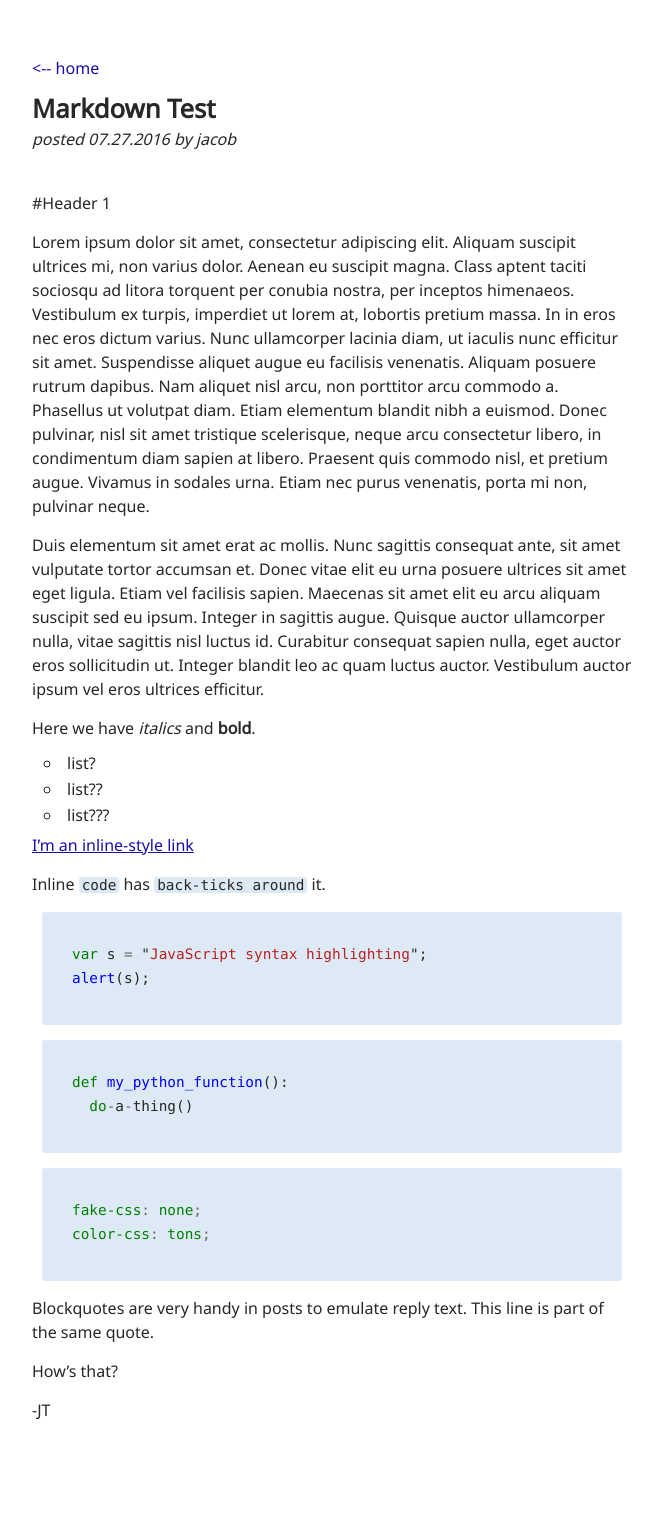
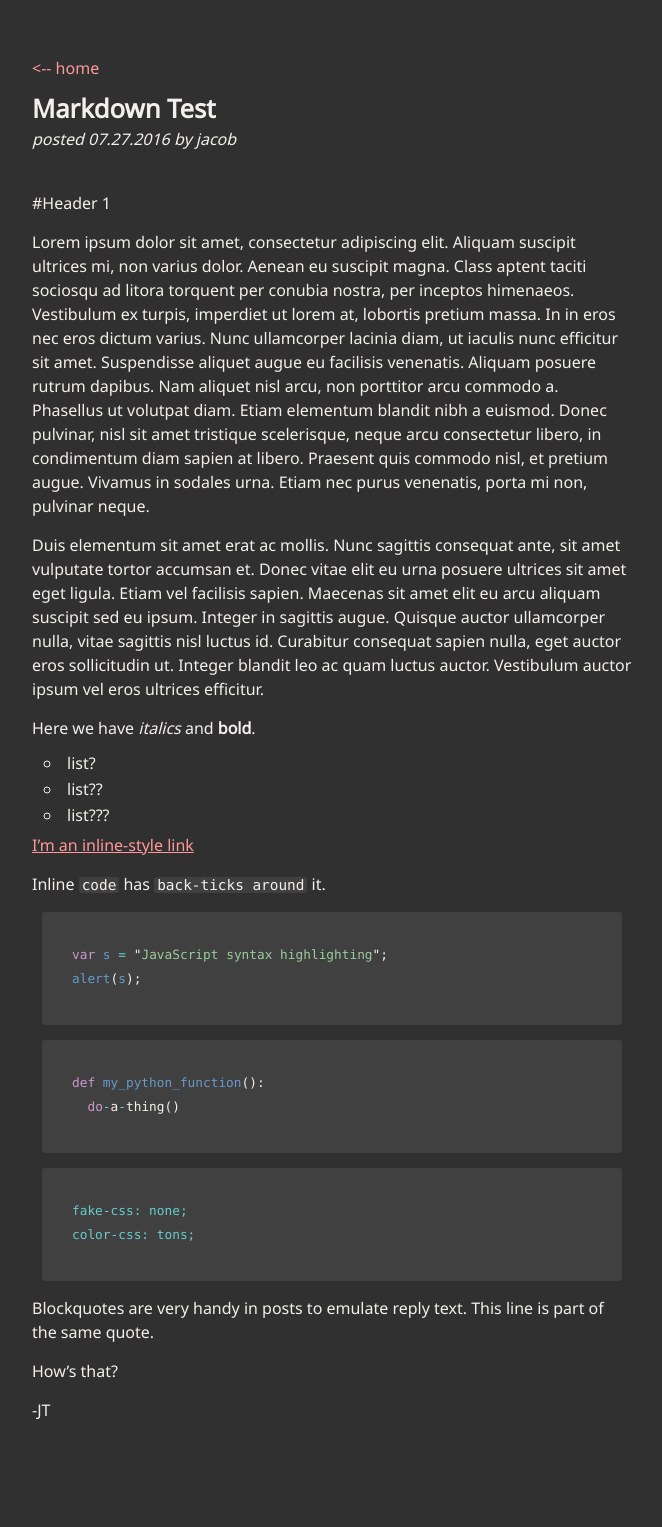
Before and after one commit to blackdoor/blog, a Jekyll site: the page built from _posts/2016-07-27-markdown-test.md, in a window 1280 px wide. Shown: the whole page, without its empty margins (308-970 px from the left). Built offline with Jekyll 4.4.1, drawn with Linux system fonts in a browser that asks for light colours.

Commit message:
updates to colors

```diff
--- a/_layouts/default.html
+++ b/_layouts/default.html
@@ -21,7 +21,7 @@
     <link rel="icon" href="/blog/assets/img/favicon.png">
     <link href='https://fonts.googleapis.com/css?family=Inconsolata:400,700' rel='stylesheet' type='text/css'>
     <link rel="stylesheet" type="text/css" href="/blog/assets/css/main.css">
-    <link rel="stylesheet" type="text/css" href="/blog/assets/css/default.css">
+    <link rel="stylesheet" type="text/css" href="/blog/assets/css/spacegray.css">
 </head>
 
 <body>
--- a/_sass/_config.scss
+++ b/_sass/_config.scss
@@ -1,9 +1,12 @@
 // COLORS
 $color-black: #272727;
 $color-white: #FFFFFF;
-$color-grey: #DDEAF6;
-$color-link: #1A0DAB;
-$color-code: #0000FF;
+$color-grey: #404040;
+$color-dgrey: #303030;
+$color-lgrey: #f2f0ec;
+$color-link-old: #1A0DAB;
+$color-link: #ff9999;
+$color-code: #FFFFFF;
 $color-hire-white: #FEFEFE;
 $color-hire-black: #272727;
 $color-hire-green: #B6EFD4;
--- a/assets/css/main.scss
+++ b/assets/css/main.scss
@@ -6,8 +6,8 @@
 @import url(https://fonts.googleapis.com/css?family=Noto+Sans);
 
 body {
-    color: $color-black;
-    background: $color-white;
+    color: $color-lgrey;
+    background: $color-dgrey;
     font-family: 'Noto Sans', ;
     font-size: 100%;
     font-weight: 400;
@@ -195,6 +195,7 @@ ul {
             font-size: 0.9em;
             border-radius: 3px;
             background: $color-grey;
+            color: #f2f0ec;
         }
         .highlight {
             word-break: normal;
@@ -210,6 +211,7 @@ ul {
             border-radius: 3px;
             background: $color-grey;
             code {
+                font-size: 0.8em;
                 padding:0px;
                 background: none;
             }
--- /dev/null
+++ b/assets/css/spacegray.scss
@@ -0,0 +1,68 @@
+---
+---
+
+.highlight .hll { background-color: #515151 }
+.highlight  { background: #2d2d2d; color: #f2f0ec }
+.highlight .c { color: #747369 } /* Comment */
+.highlight .err { color: #f2777a } /* Error */
+.highlight .k { color: #cc99cc } /* Keyword */
+.highlight .l { color: #f99157 } /* Literal */
+.highlight .n { color: #f2f0ec } /* Name */
+.highlight .o { color: #66cccc } /* Operator */
+.highlight .p { color: #f2f0ec } /* Punctuation */
+.highlight .cm { color: #747369 } /* Comment.Multiline */
+.highlight .cp { color: #747369 } /* Comment.Preproc */
+.highlight .c1 { color: #747369 } /* Comment.Single */
+.highlight .cs { color: #747369 } /* Comment.Special */
+.highlight .gd { color: #f2777a } /* Generic.Deleted */
+.highlight .ge { font-style: italic } /* Generic.Emph */
+.highlight .gh { color: #f2f0ec; font-weight: bold } /* Generic.Heading */
+.highlight .gi { color: #99cc99 } /* Generic.Inserted */
+.highlight .gp { color: #747369; font-weight: bold } /* Generic.Prompt */
+.highlight .gs { font-weight: bold } /* Generic.Strong */
+.highlight .gu { color: #66cccc; font-weight: bold } /* Generic.Subheading */
+.highlight .kc { color: #cc99cc } /* Keyword.Constant */
+.highlight .kd { color: #cc99cc } /* Keyword.Declaration */
+.highlight .kn { color: #66cccc } /* Keyword.Namespace */
+.highlight .kp { color: #cc99cc } /* Keyword.Pseudo */
+.highlight .kr { color: #cc99cc } /* Keyword.Reserved */
+.highlight .kt { color: #ffcc66 } /* Keyword.Type */
+.highlight .ld { color: #99cc99 } /* Literal.Date */
+.highlight .m { color: #f99157 } /* Literal.Number */
+.highlight .s { color: #99cc99 } /* Literal.String */
+.highlight .na { color: #6699cc } /* Name.Attribute */
+.highlight .nb { color: #f2f0ec } /* Name.Builtin */
+.highlight .nc { color: #ffcc66 } /* Name.Class */
+.highlight .no { color: #f2777a } /* Name.Constant */
+.highlight .nd { color: #66cccc } /* Name.Decorator */
+.highlight .ni { color: #f2f0ec } /* Name.Entity */
+.highlight .ne { color: #f2777a } /* Name.Exception */
+.highlight .nf { color: #6699cc } /* Name.Function */
+.highlight .nl { color: #f2f0ec } /* Name.Label */
+.highlight .nn { color: #ffcc66 } /* Name.Namespace */
+.highlight .nx { color: #6699cc } /* Name.Other */
+.highlight .py { color: #f2f0ec } /* Name.Property */
+.highlight .nt { color: #66cccc } /* Name.Tag */
+.highlight .nv { color: #f2777a } /* Name.Variable */
+.highlight .ow { color: #66cccc } /* Operator.Word */
+.highlight .w { color: #f2f0ec } /* Text.Whitespace */
+.highlight .mf { color: #f99157 } /* Literal.Number.Float */
+.highlight .mh { color: #f99157 } /* Literal.Number.Hex */
+.highlight .mi { color: #f99157 } /* Literal.Number.Integer */
+.highlight .mo { color: #f99157 } /* Literal.Number.Oct */
+.highlight .sb { color: #99cc99 } /* Literal.String.Backtick */
+.highlight .sc { color: #f2f0ec } /* Literal.String.Char */
+.highlight .sd { color: #747369 } /* Literal.String.Doc */
+.highlight .s2 { color: #99cc99 } /* Literal.String.Double */
+.highlight .se { color: #f99157 } /* Literal.String.Escape */
+.highlight .sh { color: #99cc99 } /* Literal.String.Heredoc */
+.highlight .si { color: #f99157 } /* Literal.String.Interpol */
+.highlight .sx { color: #99cc99 } /* Literal.String.Other */
+.highlight .sr { color: #99cc99 } /* Literal.String.Regex */
+.highlight .s1 { color: #99cc99 } /* Literal.String.Single */
+.highlight .ss { color: #99cc99 } /* Literal.String.Symbol */
+.highlight .bp { color: #f2f0ec } /* Name.Builtin.Pseudo */
+.highlight .vc { color: #f2777a } /* Name.Variable.Class */
+.highlight .vg { color: #f2777a } /* Name.Variable.Global */
+.highlight .vi { color: #f2777a } /* Name.Variable.Instance */
+.highlight .il { color: #f99157 } /* Literal.Number.Integer.Long */
```
